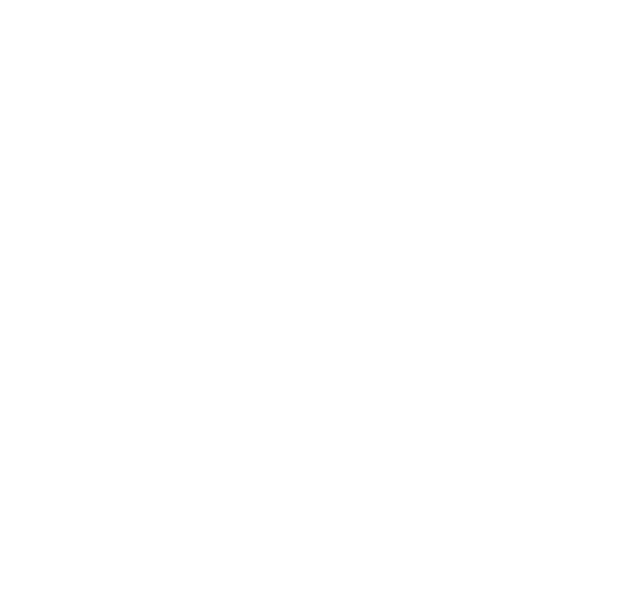
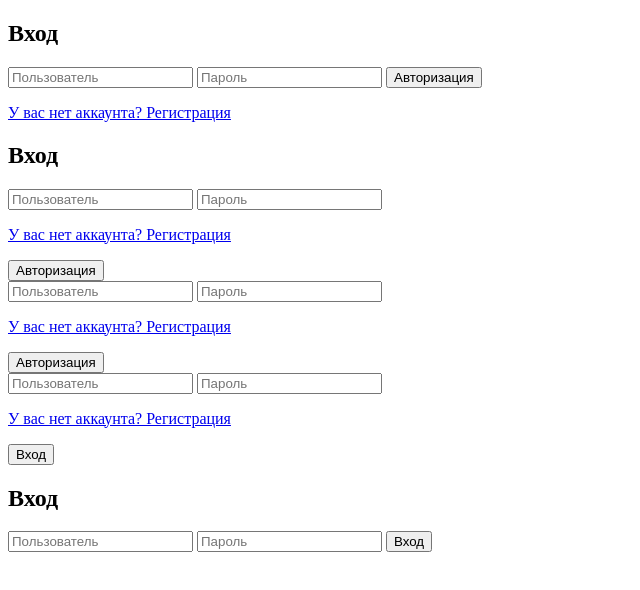
Before and after one commit to RuMikuRu/Front-end, a plain HTML site: page index.html in a window 1280 px wide. Shown: the whole page, without its empty margins (0-640 px from the left). Drawn offline with Linux system fonts and the light colour scheme.

Commit message:
Update index.html

```diff
--- a/index.html
+++ b/index.html
@@ -7,6 +7,123 @@
     <title>Авторизация</title>
 </head>
 <body>
+    <div id="range1">
 
+        <div class="outer">
+          <div class="middle">
+            <div class="inner">
+
+                <div class="login-wr">
+                  <h2>Вход</h2>
+
+                  <div class="form">
+                    <input type="text" placeholder="Пользователь">
+                    <input type="password" placeholder="Пароль">
+                    <button> Авторизация </button>
+                    <a href="#"> <p> У вас нет аккаунта? Регистрация </p></a>
+                  </div>
+                </div>
+
+            </div>
+          </div>
+        </div>
+
+        </div>
+
+
+        <div id="range2">
+
+        <div class="outer">
+          <div class="middle">
+            <div class="inner">
+
+                <div class="login-wr">
+                  <h2>Вход</h2>
+
+                  <div class="form">
+                    <input type="text" placeholder="Пользователь">
+                    <input type="password" placeholder="Пароль">
+                    <a href="#"> <p> У вас нет аккаунта? Регистрация </p></a>
+                    <button> Авторизация </button>
+                  </div>
+                </div>
+
+            </div>
+          </div>
+        </div>
+
+        </div>
+
+        <div id="range3">
+
+            <div class="outer">
+              <div class="middle">
+                <div class="inner">
+
+                    <div class="login-wr">
+                      <div id="logo"></div>
+
+                      <div class="form">
+                        <input type="text" placeholder="Пользователь">
+                        <input type="password" placeholder="Пароль">
+                        <a href="#"> <p> У вас нет аккаунта? Регистрация </p></a>
+                        <button> Авторизация </button>
+                      </div>
+                    </div>
+
+                </div>
+              </div>
+            </div>
+
+            </div>
+
+
+
+            <div id="range4">
+
+            <div class="outer">
+              <div class="middle">
+                <div class="inner">
+
+                    <div class="login-wr">
+                      <div id="logo"></div>
+
+                      <div class="form">
+                        <input type="text" placeholder="Пользователь">
+                        <input type="password" placeholder="Пароль">
+                        <a href="#"> <p> У вас нет аккаунта? Регистрация </p></a>
+                        <button> Вход </button>
+                      </div>
+                    </div>
+
+                </div>
+              </div>
+            </div>
+
+            </div>
+
+
+
+
+            <div id="range5">
+
+            <div class="outer">
+              <div class="middle">
+                <div class="inner">
+
+                    <div class="login-wr">
+                      <h2>Вход</h2>
+                      <div class="form">
+                        <input type="text" placeholder="Пользователь">
+                        <input type="password" placeholder="Пароль">
+                        <button> Вход </button>
+                      </div>
+                    </div>
+
+                </div>
+              </div>
+            </div>
+
+            </div>
 </body>
 </html>
```
